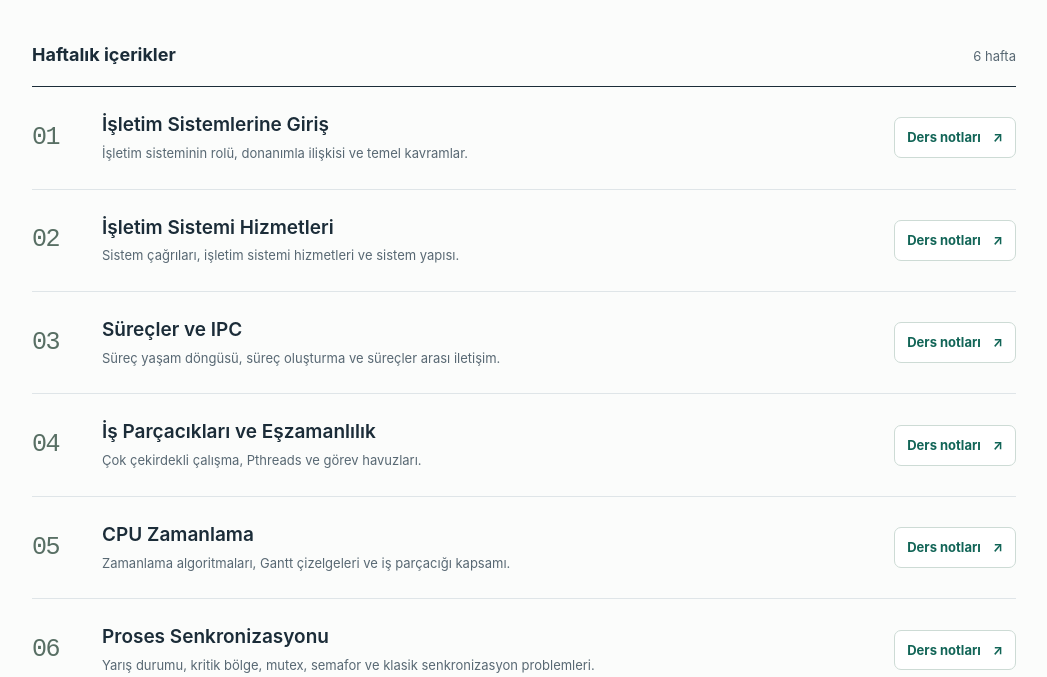
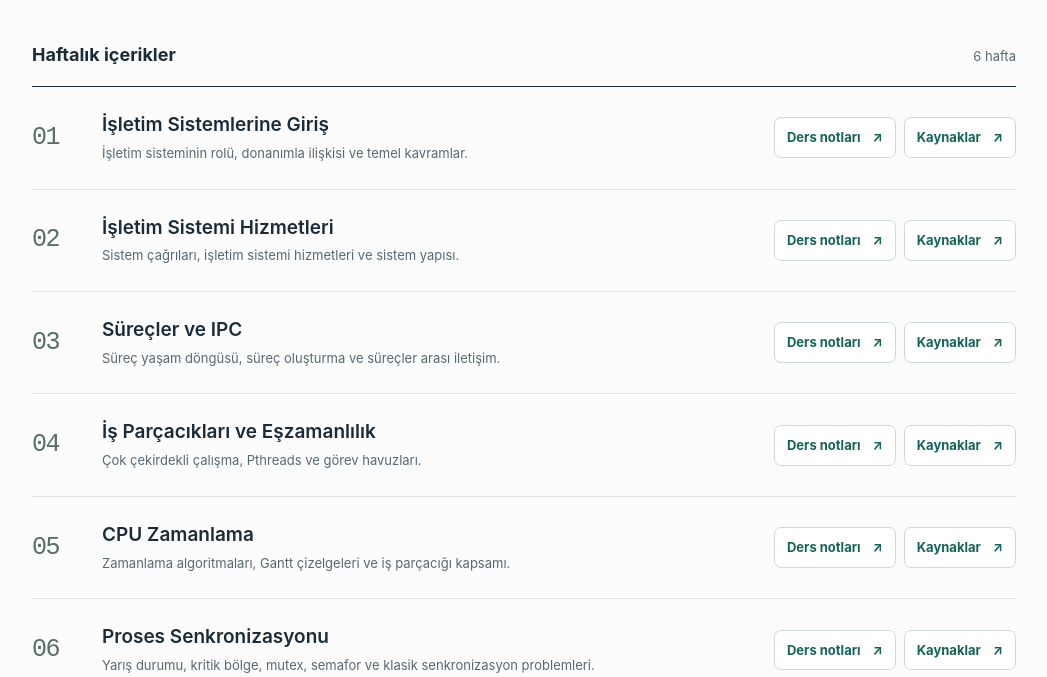
Before and after one commit to uozbek/Isletim-Sistemleri-2026-2027, a plain HTML site: page docs/index.html in a window 1280 px wide. Shown: the part 275-952 px from the top of the page, without its empty margins (116-1163 px from the left). Drawn offline with Linux system fonts and the light colour scheme.

Commit message:
Update index.html

```diff
--- a/docs/index.html
+++ b/docs/index.html
@@ -53,7 +53,7 @@
 
     .week {
       display: grid;
-      grid-template-columns: 48px minmax(0, 1fr) 155px;
+      grid-template-columns: 48px minmax(0, 1fr) auto;
       align-items: center;
       gap: 22px;
       padding: 25px 0;
@@ -68,8 +68,13 @@
     h3 a, footer a { text-decoration: none; }
     h3 a:hover, footer a:hover { text-decoration: underline; color: var(--accent); }
     .description { margin: 0; color: var(--muted); font-size: 13px; }
+    .week-links {
+      display: flex;
+      flex-wrap: wrap;
+      gap: 8px;
+      justify-self: end;
+    }
     .notes {
-      justify-self: end;
       display: inline-flex;
       align-items: center;
       gap: 12px;
@@ -101,7 +106,7 @@
       .week { grid-template-columns: 30px minmax(0, 1fr); gap: 10px 16px; padding: 22px 0; }
       .number { align-self: start; font-size: 21px; }
       h3 { font-size: 18px; }
-      .notes { grid-column: 2; justify-self: start; }
+      .week-links { grid-column: 2; justify-self: start; }
       footer { flex-direction: column; gap: 5px; }
     }
 
@@ -109,7 +114,7 @@
       body { background: #fff; }
       .hero { padding: 20px 0; }
       .week { grid-template-columns: 40px minmax(0, 1fr); break-inside: avoid; padding: 14px 0; }
-      .notes, footer { display: none; }
+      .week-links, footer { display: none; }
     }
   </style>
 </head>
@@ -138,7 +143,10 @@
             <h3><a href="hafta-01/index.html">İşletim Sistemlerine Giriş</a></h3>
             <p class="description">İşletim sisteminin rolü, donanımla ilişkisi ve temel kavramlar.</p>
           </div>
+          <div class="week-links">
             <a class="notes" href="hafta-01/index.html" aria-label="1. hafta ders notları">Ders notları <span aria-hidden="true">↗</span></a>
+            <a class="notes" href="hafta-01/index.html#kaynaklar" aria-label="1. hafta kaynakları">Kaynaklar <span aria-hidden="true">↗</span></a>
+          </div>
         </article>
 
         <article class="week">
@@ -147,7 +155,10 @@
             <h3><a href="hafta-02/index.html">İşletim Sistemi Hizmetleri</a></h3>
             <p class="description">Sistem çağrıları, işletim sistemi hizmetleri ve sistem yapısı.</p>
           </div>
+          <div class="week-links">
             <a class="notes" href="hafta-02/index.html" aria-label="2. hafta ders notları">Ders notları <span aria-hidden="true">↗</span></a>
+            <a class="notes" href="hafta-02/index.html#kaynaklar" aria-label="2. hafta kaynakları">Kaynaklar <span aria-hidden="true">↗</span></a>
+          </div>
         </article>
 
         <article class="week">
@@ -156,7 +167,10 @@
             <h3><a href="hafta-03/index.html">Süreçler ve IPC</a></h3>
             <p class="description">Süreç yaşam döngüsü, süreç oluşturma ve süreçler arası iletişim.</p>
           </div>
+          <div class="week-links">
             <a class="notes" href="hafta-03/index.html" aria-label="3. hafta ders notları">Ders notları <span aria-hidden="true">↗</span></a>
+            <a class="notes" href="hafta-03/index.html#kaynaklar" aria-label="3. hafta kaynakları">Kaynaklar <span aria-hidden="true">↗</span></a>
+          </div>
         </article>
 
         <article class="week">
@@ -165,7 +179,10 @@
             <h3><a href="hafta-04/index.html">İş Parçacıkları ve Eşzamanlılık</a></h3>
             <p class="description">Çok çekirdekli çalışma, Pthreads ve görev havuzları.</p>
           </div>
+          <div class="week-links">
             <a class="notes" href="hafta-04/index.html" aria-label="4. hafta ders notları">Ders notları <span aria-hidden="true">↗</span></a>
+            <a class="notes" href="hafta-04/index.html#kaynaklar" aria-label="4. hafta kaynakları">Kaynaklar <span aria-hidden="true">↗</span></a>
+          </div>
         </article>
 
         <article class="week">
@@ -174,7 +191,10 @@
             <h3><a href="hafta-05/index.html">CPU Zamanlama</a></h3>
             <p class="description">Zamanlama algoritmaları, Gantt çizelgeleri ve iş parçacığı kapsamı.</p>
           </div>
+          <div class="week-links">
             <a class="notes" href="hafta-05/index.html" aria-label="5. hafta ders notları">Ders notları <span aria-hidden="true">↗</span></a>
+            <a class="notes" href="hafta-05/index.html#kaynaklar" aria-label="5. hafta kaynakları">Kaynaklar <span aria-hidden="true">↗</span></a>
+          </div>
         </article>
 
         <article class="week">
@@ -183,12 +203,15 @@
             <h3><a href="hafta-06/index.html">Proses Senkronizasyonu</a></h3>
             <p class="description">Yarış durumu, kritik bölge, mutex, semafor ve klasik senkronizasyon problemleri.</p>
           </div>
+          <div class="week-links">
             <a class="notes" href="hafta-06/index.html" aria-label="6. hafta ders notları">Ders notları <span aria-hidden="true">↗</span></a>
+            <a class="notes" href="hafta-06/index.html#kaynaklar" aria-label="6. hafta kaynakları">Kaynaklar <span aria-hidden="true">↗</span></a>
+          </div>
         </article>
       </section>
 
       <aside class="guide" aria-label="Ders notlarını kullanma">
-        <p>Haftanın ders notlarını açarak slaytları açıklamalarıyla birlikte okuyabilir ve sayfanın sonundaki kaynak rehberine ulaşabilirsiniz.</p>
+        <p>Ders notları, slaytları ve açıklamalarını bir arada gösterir. Kaynaklar düğmesi, haftanın okuma rehberini açar.</p>
       </aside>
     </main>
 
```
Lines whose indentation alone changed are shown as unchanged.
